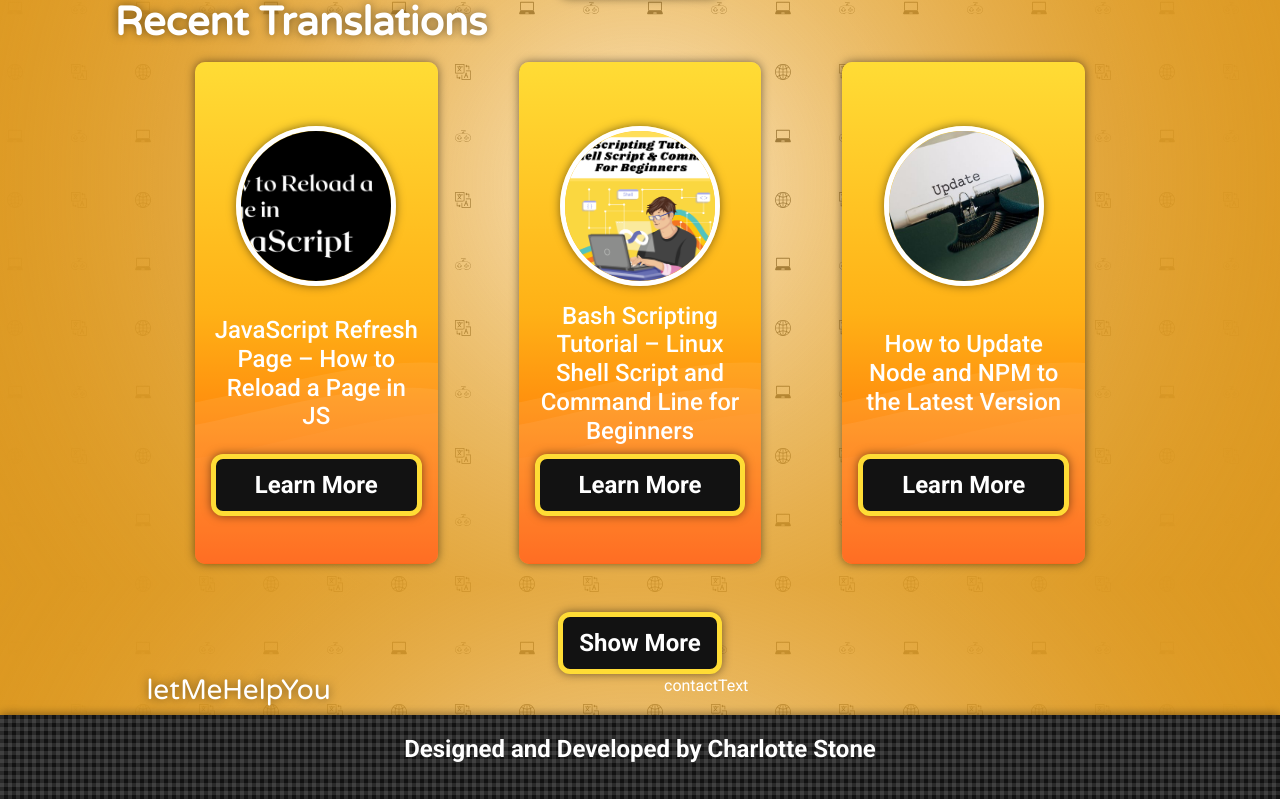
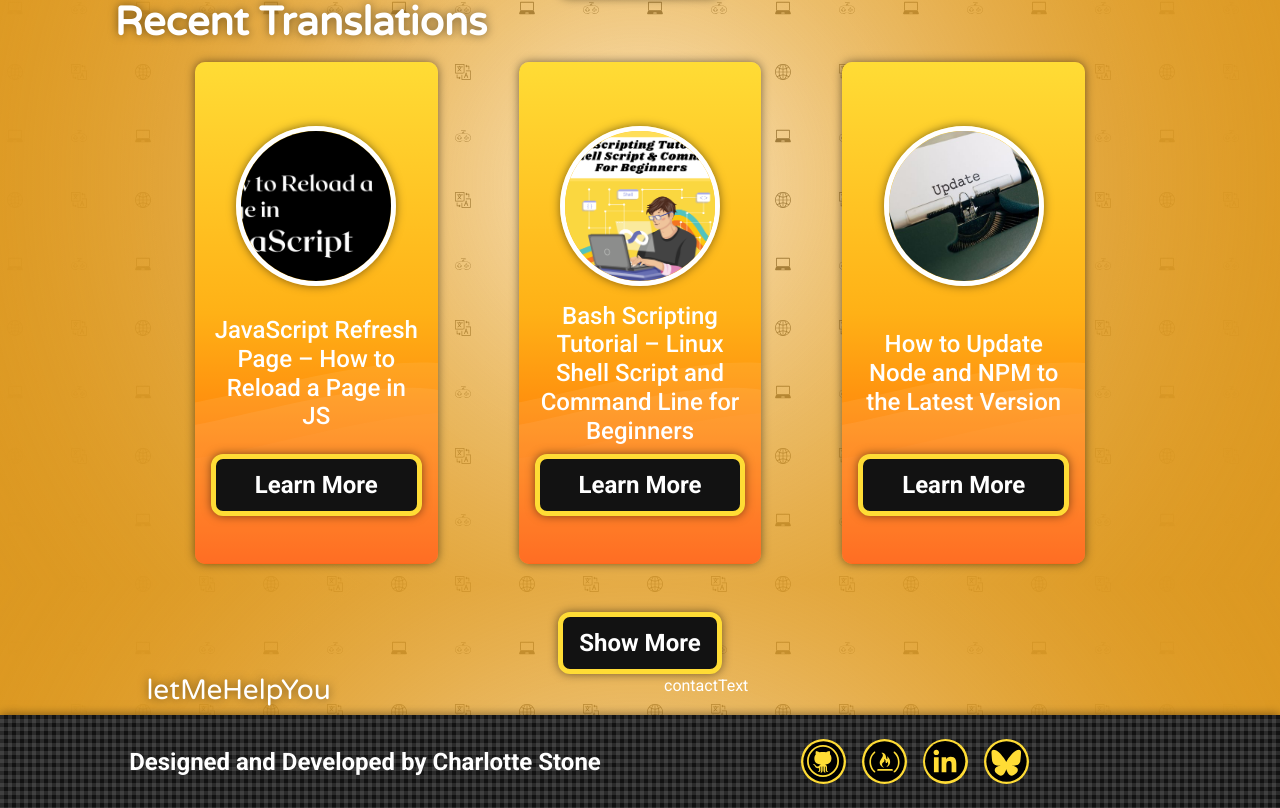
Before and after one commit to Terafora/profile-version-3, a React (Create React App) app: page / in a window 1280 px wide. Shown: the part 2616-3424 px from the top of the page. Built offline with nearby package versions, Linux system fonts and the light colour scheme.

Commit message:
Add icons to and style Footer component

```diff
--- a/src/App.css
+++ b/src/App.css
@@ -307,6 +307,18 @@ footer {
     width: 100vw;
 }
 
+footer p {
+    margin: auto;
+    display: block;
+}
+
+.footer-icons {
+    font-size: 2rem;
+    margin: 0.5rem;
+    drop-shadow: 0 0 10px rgba(0, 0, 0, 0.5);
+}
+
+
 /* Nav settings for larger screens */
 @media (min-width: 992px) {
 
--- a/src/components/Footer.jsx
+++ b/src/components/Footer.jsx
@@ -2,15 +2,30 @@ import React from 'react';
 import { useTranslation } from 'react-i18next';
 
 export default function Footer() {
-
     const { t } = useTranslation();
 
     return (
         <footer>
             <div className="container">
-                <div className="row g-5 mx-2">
-                    <div className="col-12">
+                <div className="row g-5 mx-2 justify-content-center align-items-center">
+                    {/* Center the text in this div */}
+                    <div className="col-lg-6 col-md-12 d-flex justify-content-center align-items-center">
                         <p>{t('footer')}</p>
+                    </div>
+                    {/* Center the icons in this div */}
+                    <div className="col-lg-6 col-md-12 d-flex justify-content-center align-items-center">
+                        <a href="https://github.com/Terafora" target='_blank' rel="noreferrer">
+                            <img src="./pictures/icons/Github.svg" className="footer-icons" alt={t('GithubIcon')} />
+                        </a>
+                        <a href="https://www.freecodecamp.org/japanese/news/author/charlotte-stone/" target='_blank' rel="noreferrer">
+                            <img src="./pictures/icons/freeCodeCamp.svg" className="footer-icons" alt={t('freeCodeCampIcon')} />
+                        </a>
+                        <a href="https://www.linkedin.com/in/charlotte-stone-web/" target='_blank' rel="noreferrer">
+                            <img src="./pictures/icons/LinkedIn.svg" className="footer-icons" alt={t('LinkedInIcon')} />
+                        </a>
+                        <a href="https://bsky.app/profile/terafora.bsky.social" target='_blank' rel="noreferrer">
+                            <img src="./pictures/icons/BlueSky.svg" className="footer-icons" alt={t('BlueSkyIcon')} />
+                        </a>
                     </div>
                 </div>
             </div>
--- a/src/locales/cy/translation.json
+++ b/src/locales/cy/translation.json
@@ -76,5 +76,9 @@
     },
     "RecentPosts": "Swyddi Diweddar",
     "showMore": "Dangos mwy",
-    "footer": "Dyluniwyd a Datblygwyd gan Charlotte Stone"
+    "footer": "Dyluniwyd a Datblygwyd gan Charlotte Stone",
+    "GithubIcon": "Eicon Github",
+    "freeCodeCampIcon": "Eicon freeCodeCamp",
+    "LinkedInIcon": "Eicon LinkedIn",
+    "blueSkyIcon": "Eicon Blue Sky"
 }
--- a/src/locales/en/translation.json
+++ b/src/locales/en/translation.json
@@ -76,5 +76,9 @@
     },
     "RecentPosts": "Recent Posts",
     "showMore": "Show More",
-    "footer": "Designed and Developed by Charlotte Stone"
+    "footer": "Designed and Developed by Charlotte Stone",
+    "GithubIcon": "Github Icon",
+    "freeCodeCampIcon": "freeCodeCamp Icon",
+    "LinkedInIcon": "LinkedIn Icon",
+    "blueSkyIcon": "Blue Sky Icon"
 }
--- a/src/locales/jp/translation.json
+++ b/src/locales/jp/translation.json
@@ -78,5 +78,9 @@
     },
     "RecentPosts": "最近の投稿",
     "showMore": "さらに表示",
-    "footer": "シャーロット・ストーンによってデザインされ、開発されました"
+    "footer": "シャーロット・ストーンによってデザインされ、開発されました",
+    "GithubIcon": "Github アイコン",
+    "freeCodeCampIcon": "freeCodeCamp アイコン",
+    "LinkedInIcon": "LinkedIn アイコン",
+    "blueSkyIcon": "Blue Sky アイコン"
 }
```
